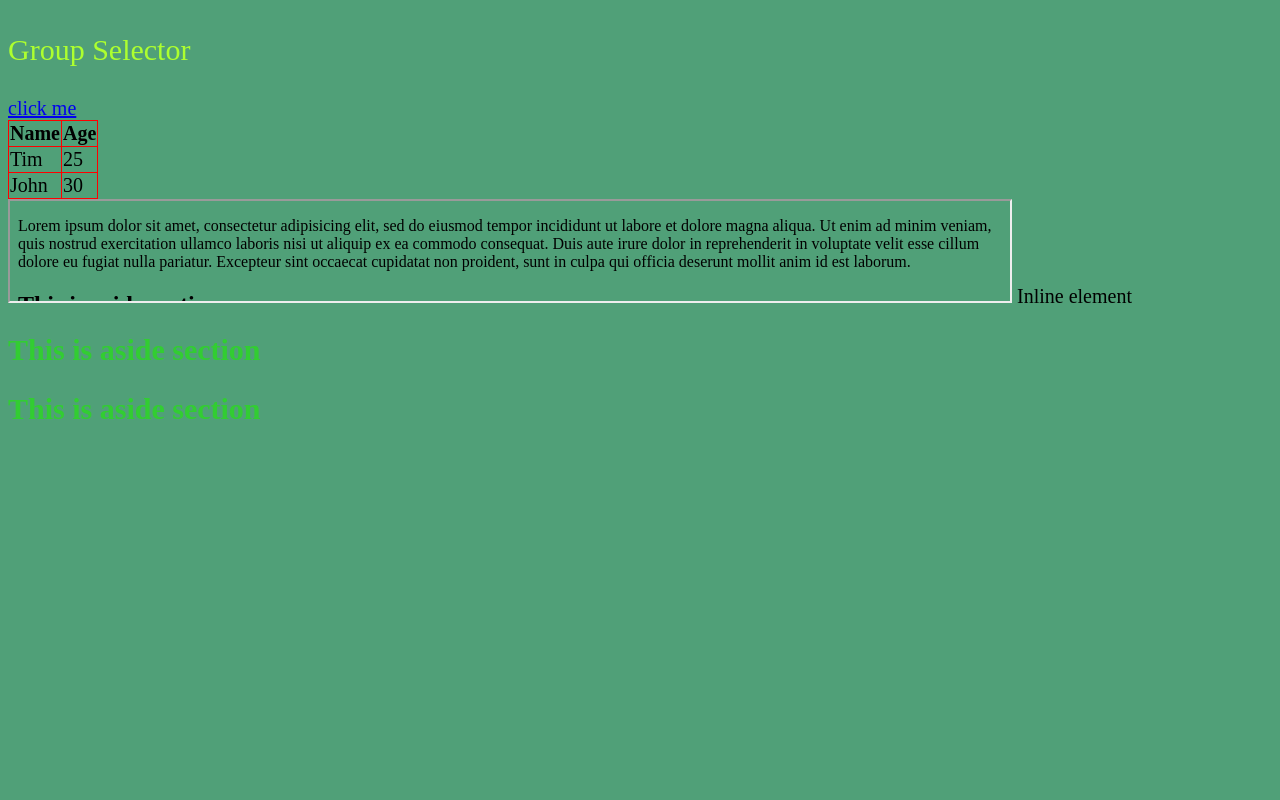
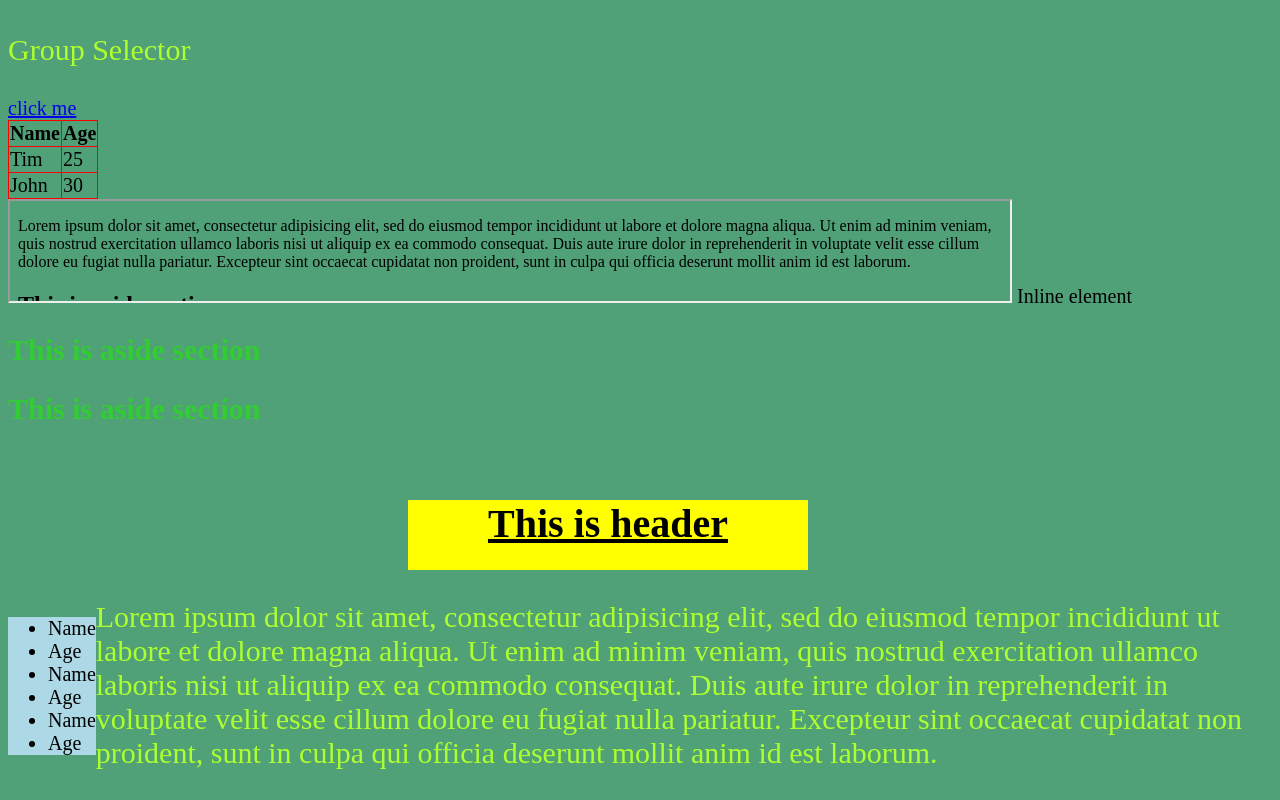
Before and after one commit to Malkith99/GUI-Programming, a plain HTML site: page index.html in a window 1280 px wide. Shown: the part 1343-2143 px from the top of the page. Before the commit the page ends 1825 px from the top, so only its background shows below. Drawn offline with Linux system fonts and the light colour scheme.

Commit message:
CSS rules and hierarchy is applied

```diff
--- a/index.html
+++ b/index.html
@@ -121,6 +121,21 @@
             	<h2>This is aside section</h2>
             	<br>
             </aside>
+            <h1 class="header"> This is header</h1>
+            <ul style="background: lightblue;float:left ;">
+            	<li>Name</li>
+            	<li>Age</li>
+            	<li>Name</li>
+            	<li>Age</li>
+            	<li>Name</li>
+            	<li>Age</li>
+            </ul>
+            <p>Lorem ipsum dolor sit amet, consectetur adipisicing elit, sed do eiusmod
+            tempor incididunt ut labore et dolore magna aliqua. Ut enim ad minim veniam,
+            quis nostrud exercitation ullamco laboris nisi ut aliquip ex ea commodo
+            consequat. Duis aute irure dolor in reprehenderit in voluptate velit esse
+            cillum dolore eu fugiat nulla pariatur. Excepteur sint occaecat cupidatat non
+            proident, sunt in culpa qui officia deserunt mollit anim id est laborum.</p>
 
 </body>
 </html>
--- a/main.css
+++ b/main.css
@@ -9,3 +9,23 @@
 			border: 1px solid red;
 			border-collapse: collapse;
 		}
+h1[class*="header"]
+
+{
+		background: yellow;
+ 	color: rgba(0,0, 0,1);  /* #9340CA, */
+ 	text-align : center ;
+ 	text-decoration: underline;
+ 	height: 70px;
+ 	width: 400px;
+ 	position: relative;
+ 	left :400px;
+
+
+}
+@media all and (max-width : 500px)
+{
+	p{
+		background: yellow;
+	}
+}
```
